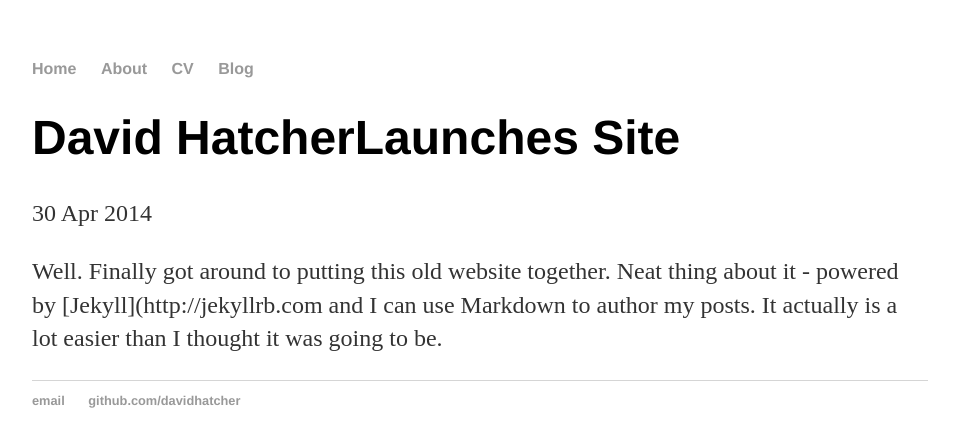
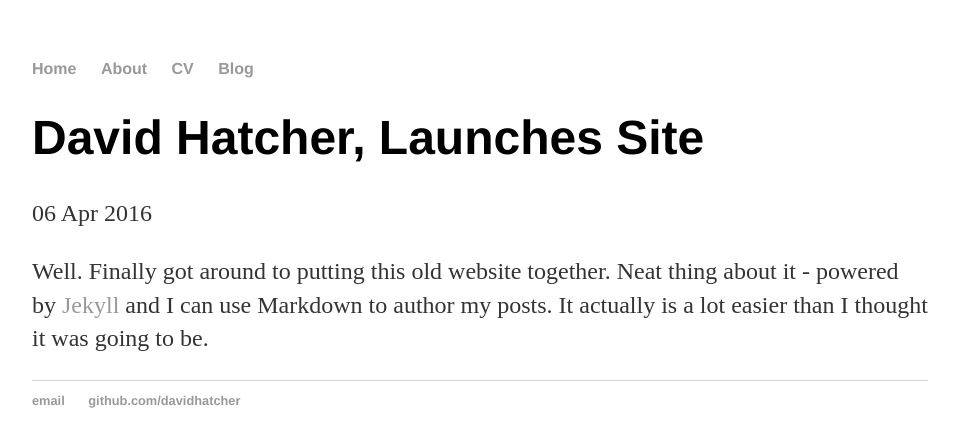
Before and after one commit to David-Hatcher/David-Hatcher.github.io, a Jekyll site: the page built from _posts/2019-04-06-David-Hatcher-Site-Launch.md, in a window 1280 px wide. Shown: the top 447 px of the page, without its empty margins (160-1119 px from the left). Built offline with Jekyll 4.4.1, drawn with Linux system fonts in a browser that asks for light colours.

Commit message:
updating

```diff
--- a/_posts/2019-04-06-David-Hatcher-Site-Launch.md
+++ b/_posts/2019-04-06-David-Hatcher-Site-Launch.md
@@ -1,7 +1,7 @@
 ---
 layout: post
-title: "David HatcherLaunches Site"
-date: 2014-04-30
+title: "David Hatcher, Launches Site"
+date: 2016-04-06
 ---
 
-Well. Finally got around to putting this old website together. Neat thing about it - powered by [Jekyll](http://jekyllrb.com and I can use Markdown to author my posts. It actually is a lot easier than I thought it was going to be.
+Well. Finally got around to putting this old website together. Neat thing about it - powered by [Jekyll](http://jekyllrb.com) and I can use Markdown to author my posts. It actually is a lot easier than I thought it was going to be.
```
